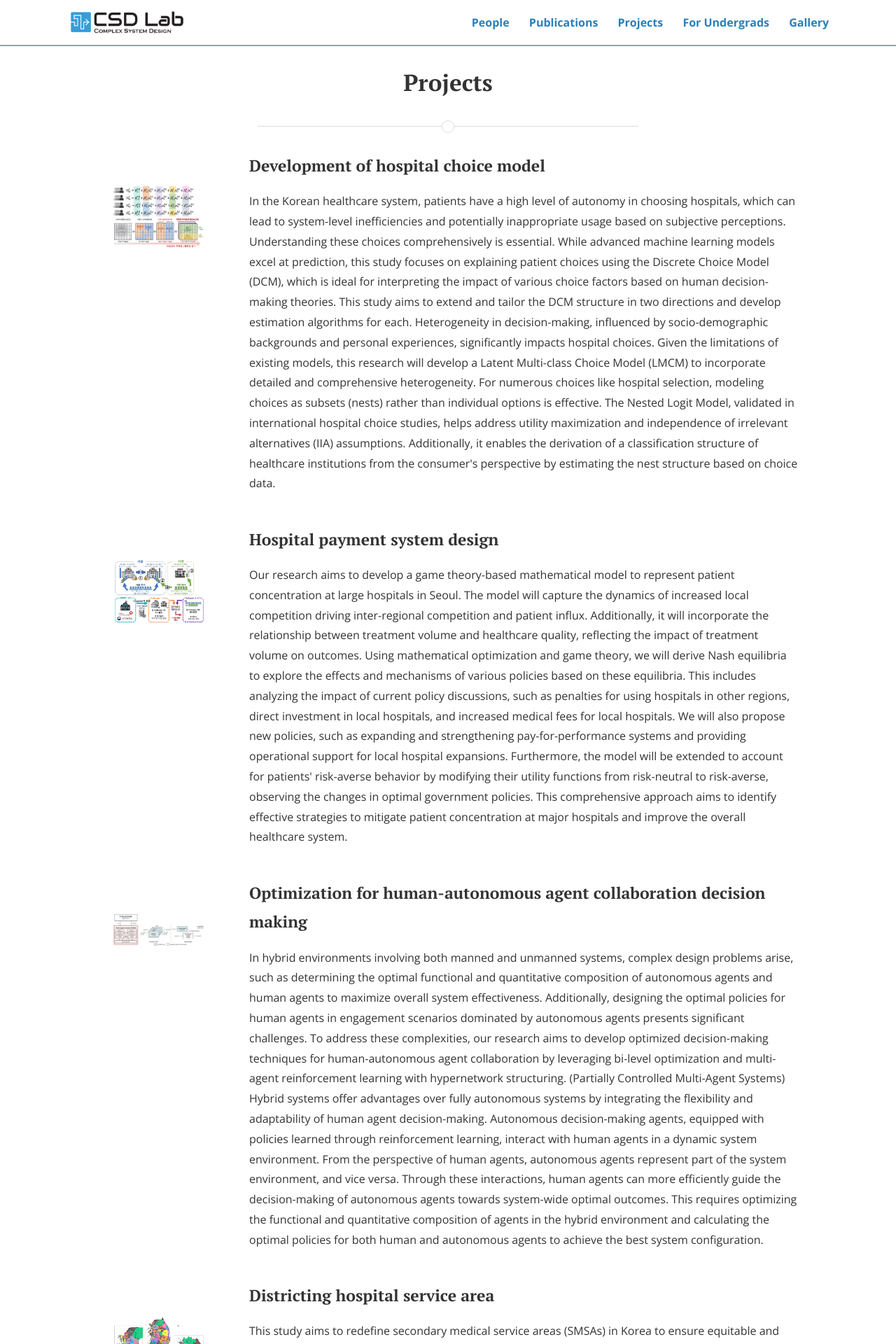
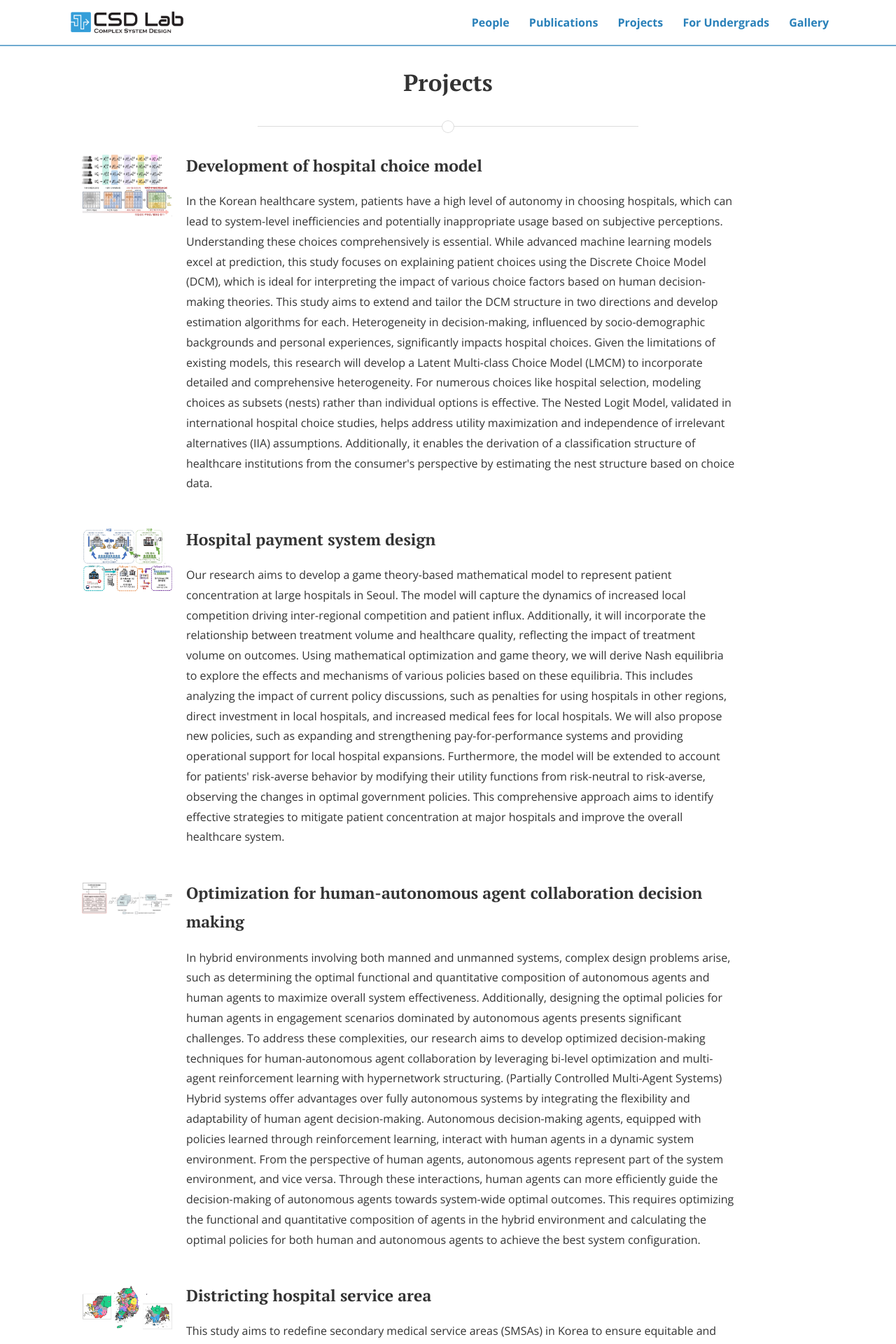
Before and after one commit to CSDlab-KAIST/csdlab-kaist.github.io, a Jekyll site: the page built from projects.html, in a window 1280 px wide. Shown: the top 1920 px of the page at 70% size. Built offline with Jekyll 4.4.1, drawn with Linux system fonts in a browser that asks for light colours; nearby versions of some CDN libraries.

Commit message:
Update main.scss

```diff
--- a/css/main.scss
+++ b/css/main.scss
@@ -41,7 +41,7 @@ h3 {
 
 .project-img-wrap {
   float: left;
-  margin: 50px 50px 50px 50px;
+  margin: 5px 5px 5px 5px;
   width: 100%
 }
 
```
